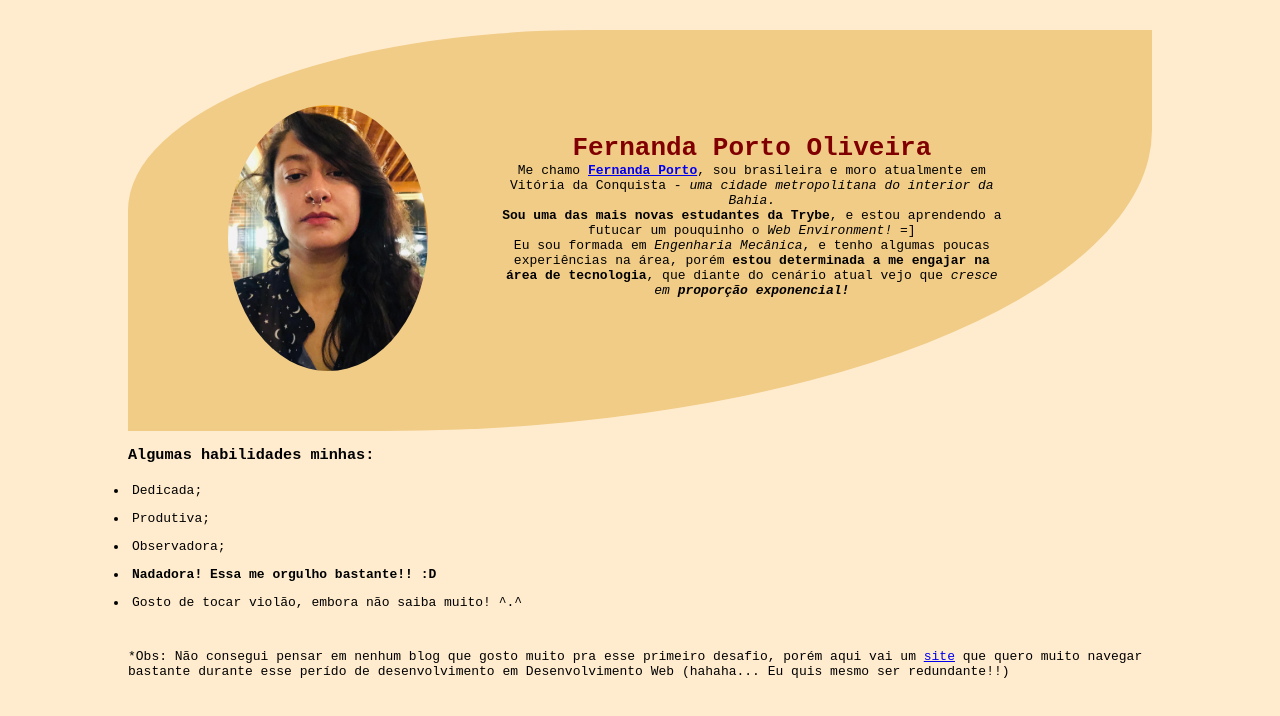
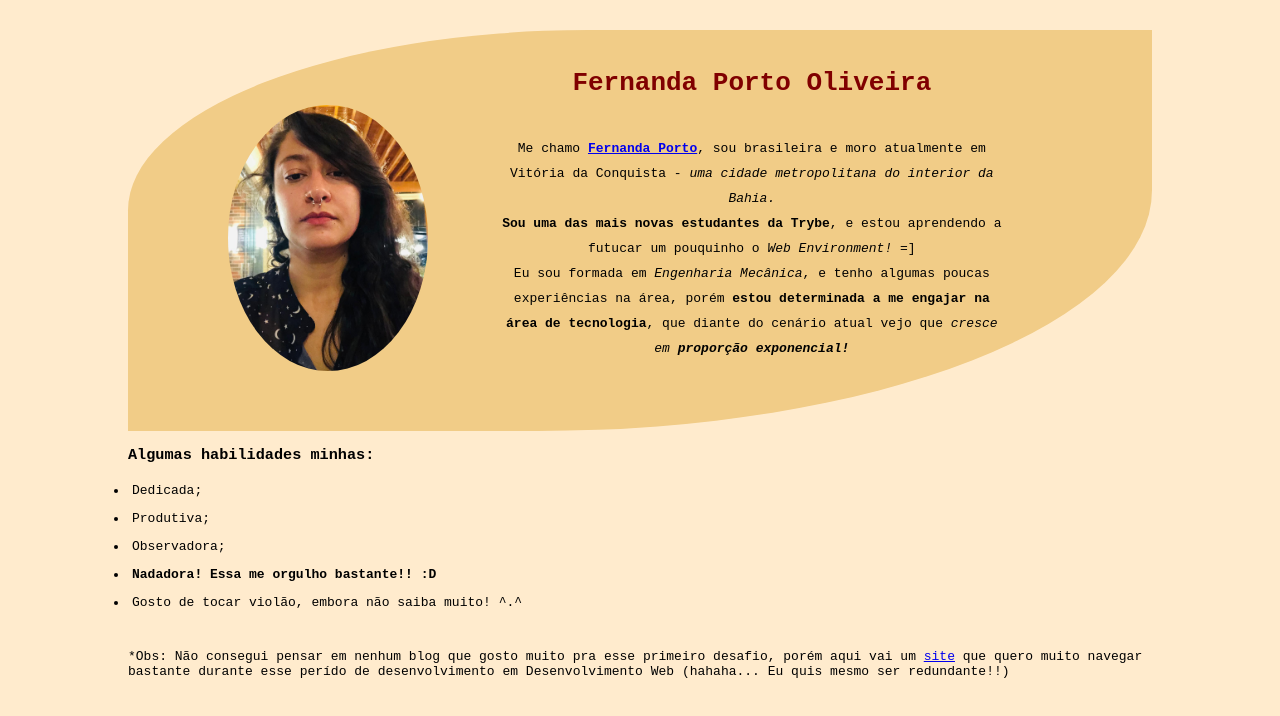
Before and after one commit to FernandaPorto/FernandaPorto.github.io, a plain HTML site: page index.html in a window 1280 px wide. Drawn offline with Linux system fonts and the light colour scheme.

Commit message:
Adiciona algumas alterações relacionadas ao 'Hero title'

```diff
--- a/style.css
+++ b/style.css
@@ -9,6 +9,7 @@
 h1 {
     color: maroon;
     text-align: center;
+    margin-bottom: 40px;
 }
 
 body {
@@ -40,7 +41,7 @@ li {
 .Presentation {
     background-color: rgb(241, 204, 135);
     vertical-align: middle;
-    border-radius: 45% 0 75% 0;
+    border-radius: 45% 0 60% 0;
     margin-bottom: 15px;
     }
 
@@ -50,4 +51,5 @@ li {
     text-align: center;
     padding-bottom: 30px;
     vertical-align: middle;
+    line-height: 25px;
 }
```
